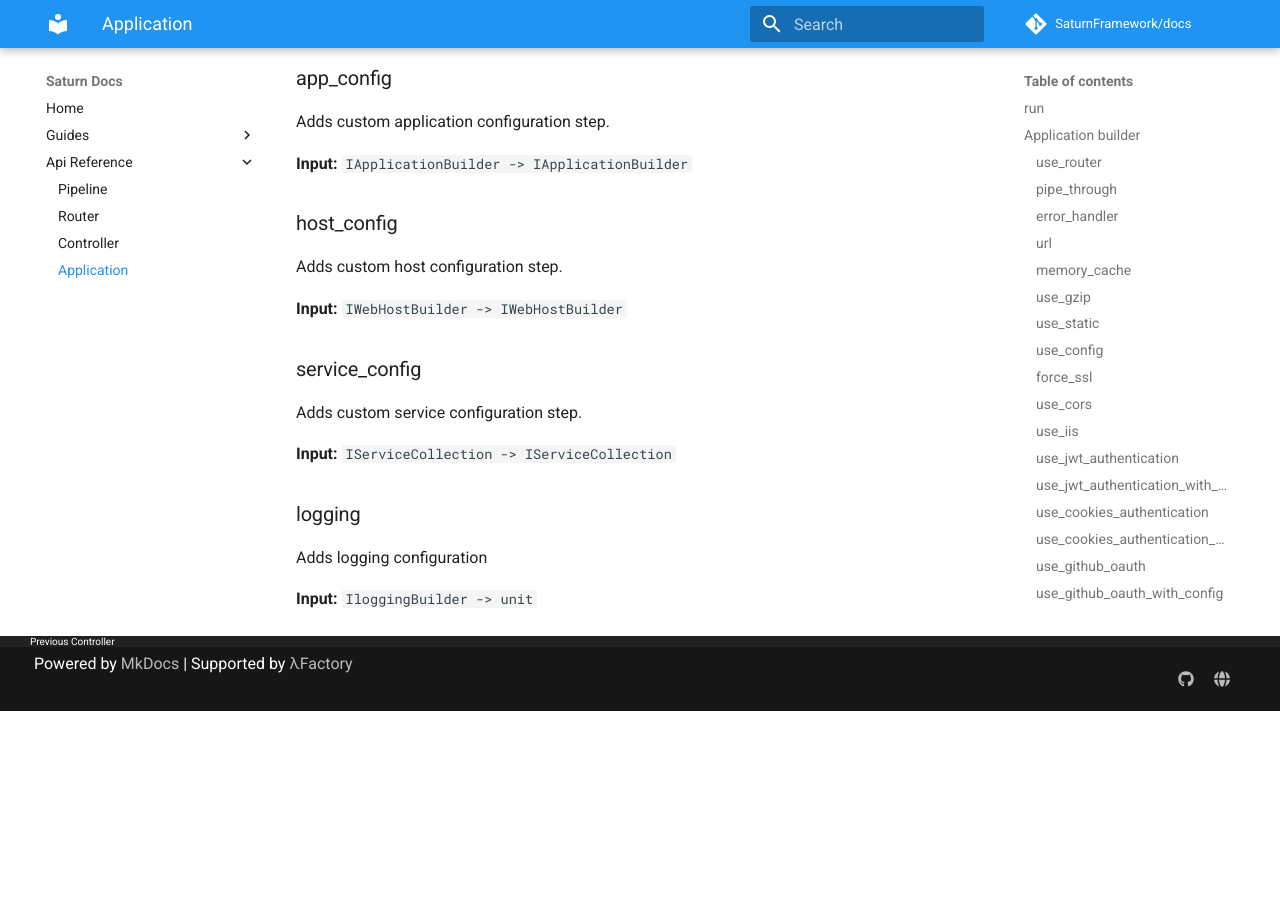
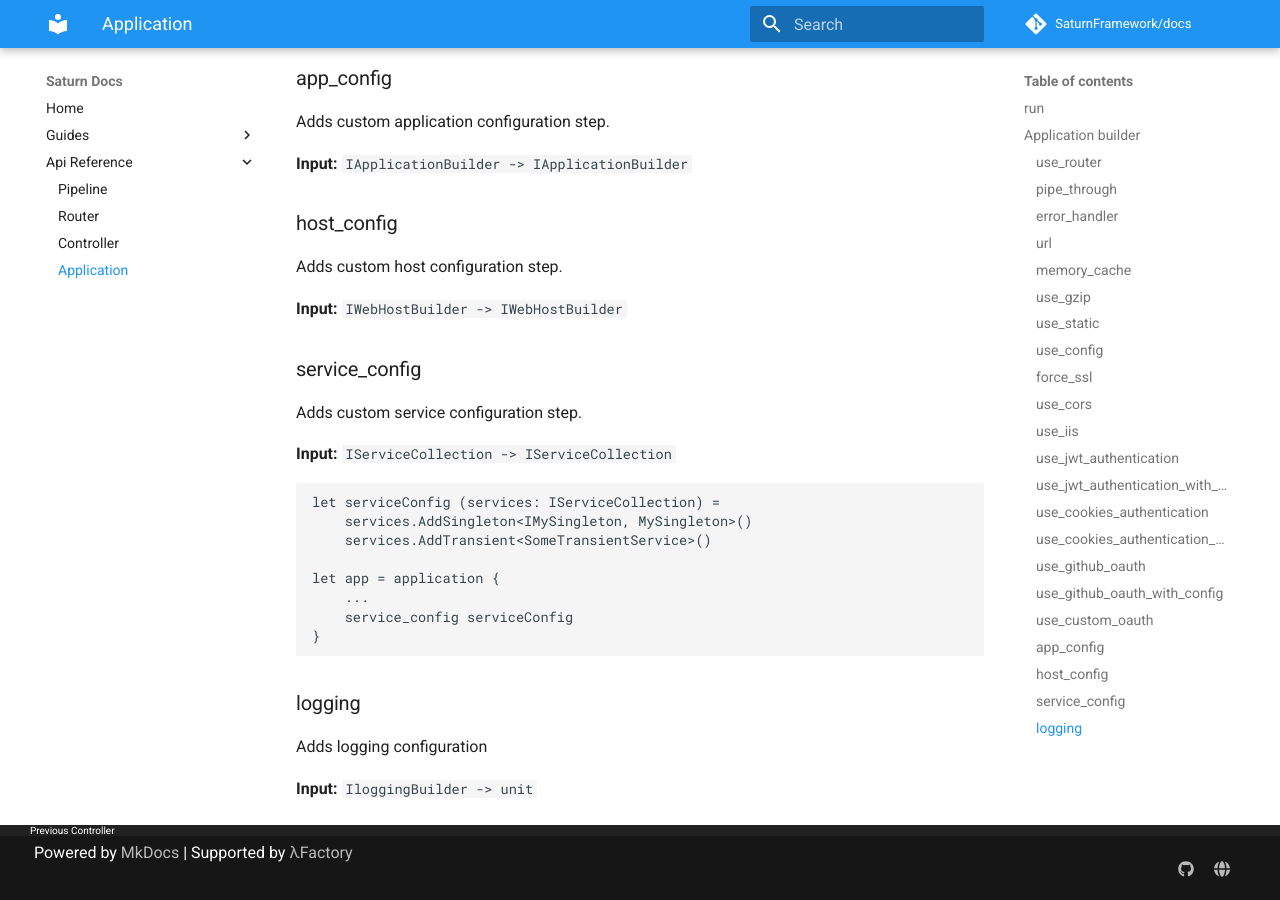
Before and after one commit to tmpreston/docs-2, an MkDocs documentation site: the page built from docs/api/application.md, in a window 1280 px wide and 900 px high, scrolled down 5423 px. Built offline with MkDocs 1.6.1 and Material for MkDocs 9.7.7, drawn with Linux system fonts in a browser that asks for light colours; comment, search, counter and statistics services are not loaded; old or Windows-style settings are respelled for this version of MkDocs; before the commit the page ends 6134 px from its top, so only the background shows below that.

Commit message:
Adding an example of using service_config (#22)

````diff
--- a/docs/api/application.md
+++ b/docs/api/application.md
@@ -276,6 +276,17 @@
 
 **Input:** `IServiceCollection -> IServiceCollection`
 
+```fsharp
+let serviceConfig (services: IServiceCollection) =
+    services.AddSingleton<IMySingleton, MySingleton>()
+    services.AddTransient<SomeTransientService>()
+
+let app = application {
+    ...
+    service_config serviceConfig
+}
+```
+
 ### logging
 
 Adds logging configuration
````
